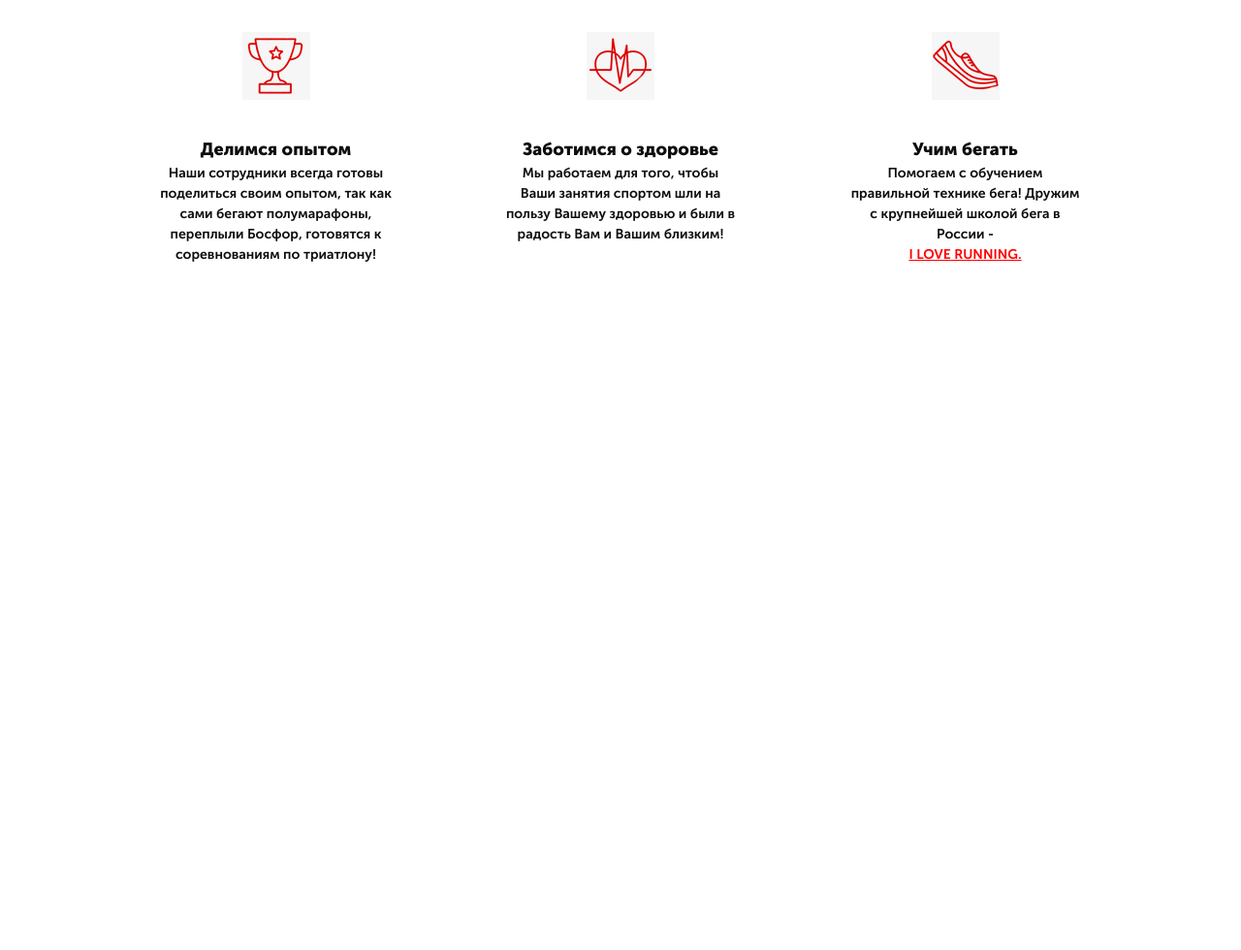
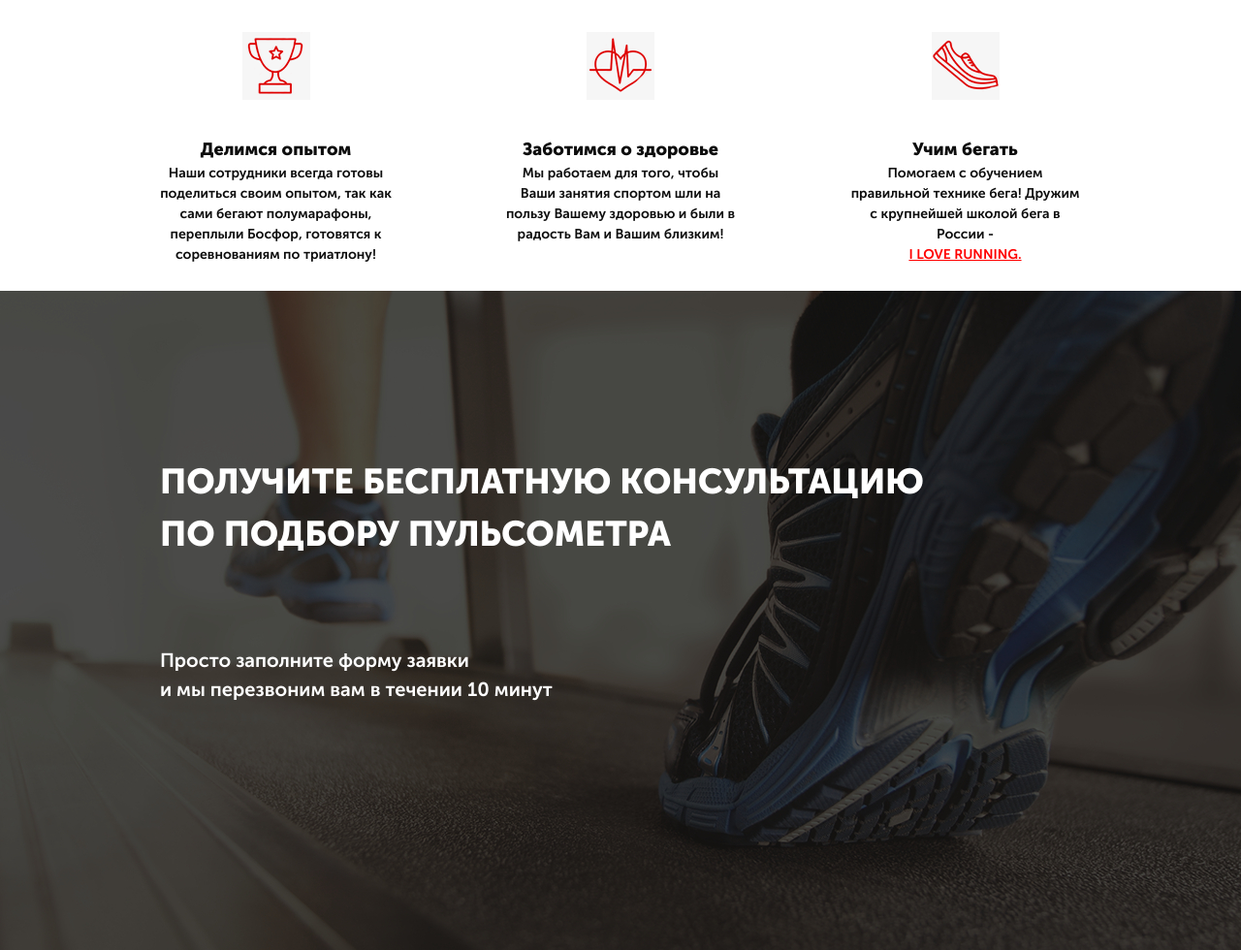
Before and after one commit to karenhov/pulse, a website: page src/index.html in a window 1280 px wide. Shown: the part 930-1910 px from the top of the page at 97% size. Before the commit the page ends 1230 px from the top, so only its background shows below. Drawn offline with Linux system fonts and the light colour scheme.

Commit message:
good_bye_commit

```diff
--- a/src/index.html
+++ b/src/index.html
@@ -82,5 +82,17 @@
         </div>
     </div>
 </div>
+<div class="consultation">
+    <div class="container">
+        <h2 class="title title_left">
+            Получите бесплатную консультацию<br>
+            по подбору пульсометра
+        </h2>
+        <div class="consultation__desc">
+            Просто заполните форму заявки<br>
+            и мы перезвоним вам в течении 10 минут
+        </div>
+    </div>
+</div>
 </body>
 </html>
--- /dev/null
+++ b/src/sass/blocks/_consultation.scss
@@ -0,0 +1,11 @@
+.consultation {
+    min-height: 680px;
+    padding: 100px 0 92px 0;
+    background: url('../../img/cons_img.jpg') center (center/cover) no-repeat;
+    &__desc {
+        padding-top: 80px;
+        color: $main_color;
+        font-size: 20px;
+        font-weight: 500;
+    }
+}
--- a/src/sass/blocks/_title.scss
+++ b/src/sass/blocks/_title.scss
@@ -3,4 +3,10 @@
     font-size: 30px;
     font-weight: 700;
     text-align: center;
+    text-transform: uppercase;
+    &_left {
+        color: $main_color;
+        text-align: left;
+        font-size: 36px;
+    }
 }
--- a/src/sass/style.scss
+++ b/src/sass/style.scss
@@ -10,3 +10,5 @@
 @import 'blocks/header';
 @import 'blocks/buttons';
 @import 'blocks/section';
+@import 'blocks/title';
+@import 'blocks/consultation';
```
Also changed, not shown: src/css/style.min.css, src/img/cons_img.jpg (added).
